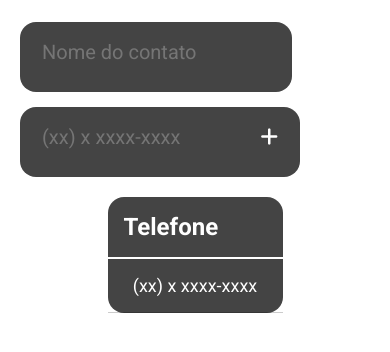
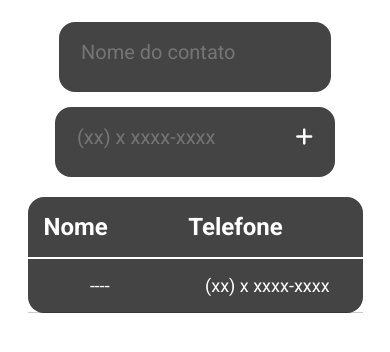
Before and after one commit to tligor/listadecontatos, a plain HTML site: page index.html in a window 390 px wide. Shown: the part 126-478 px from the top of the page. Drawn offline with Linux system fonts and the light colour scheme.

Commit message:
alteração para visualização em dispositivos móveis

```diff
--- a/style.css
+++ b/style.css
@@ -43,7 +43,7 @@
 
     th:nth-child(1),
     td:nth-child(1) {
-        display: none;
+        display: table-cell;
     }
 
     #search {
@@ -78,6 +78,7 @@ section{
 
 }
 table{
+    min-width: 335px;
     width: 50%;
     text-align: center;
     background-color: #444;
@@ -133,6 +134,7 @@ table td{
     gap: 10px;
     margin-top: 20px;
     flex-wrap: wrap;
+    justify-content: center;
 }
 
 .button {
```
Also changed, not shown: index.html (+1 -3 lines).
